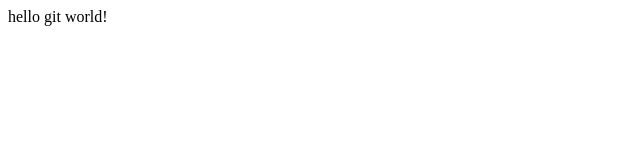
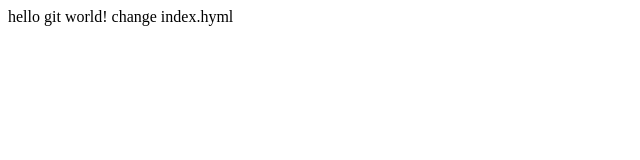
Before and after one commit to Kazuya414/hello-GitHub, a plain HTML site: page index.html in a window 1280 px wide. Shown: the whole page, without its empty margins (0-640 px from the left). Drawn offline with Linux system fonts and the light colour scheme.

Commit message:
index.htmlに追記

```diff
--- a/index.html
+++ b/index.html
@@ -2,5 +2,6 @@
 <html lang="ja">
 <body>
 	hello git world!
+	change index.hyml
 </body>
 </html>
```
